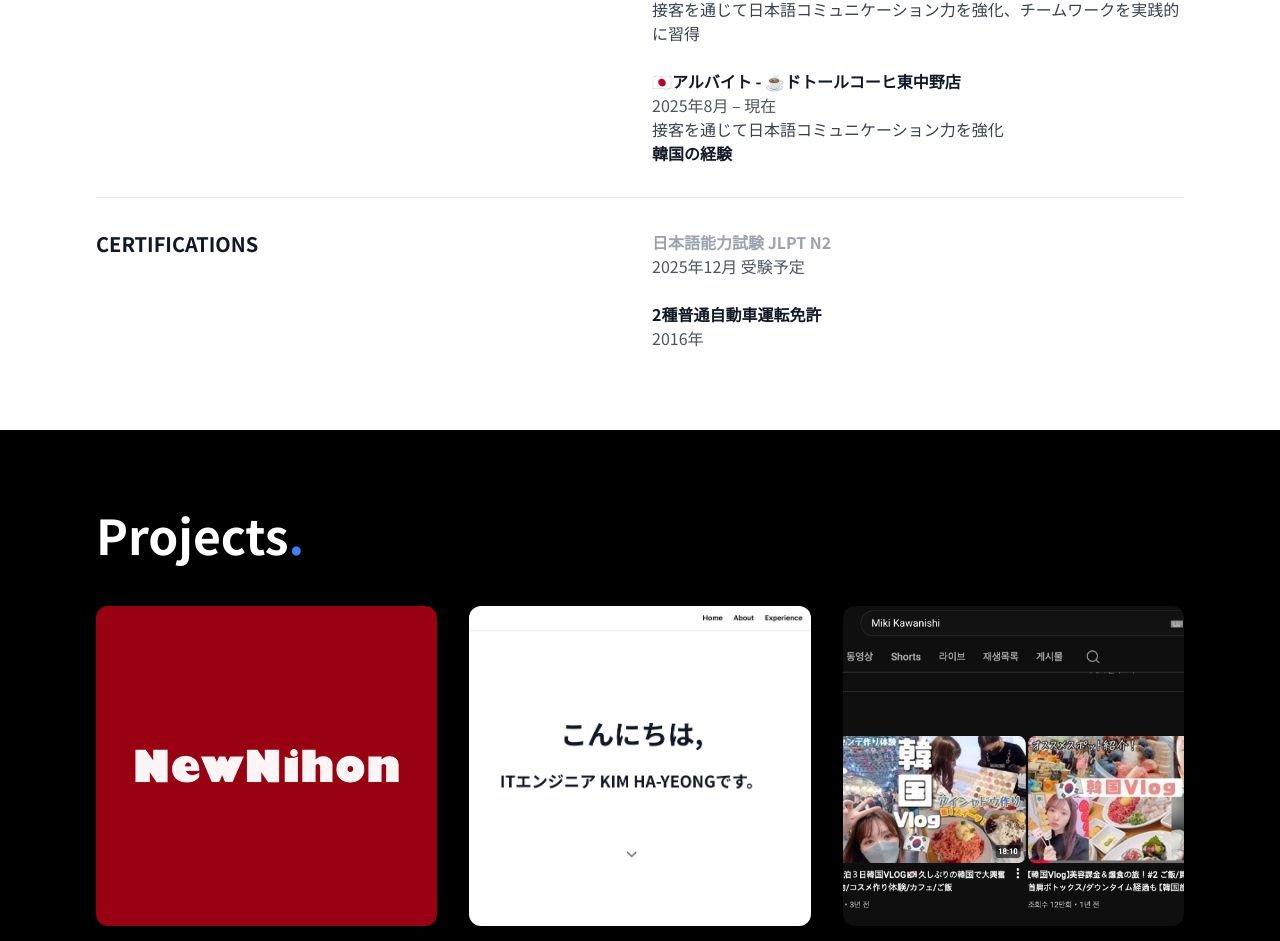
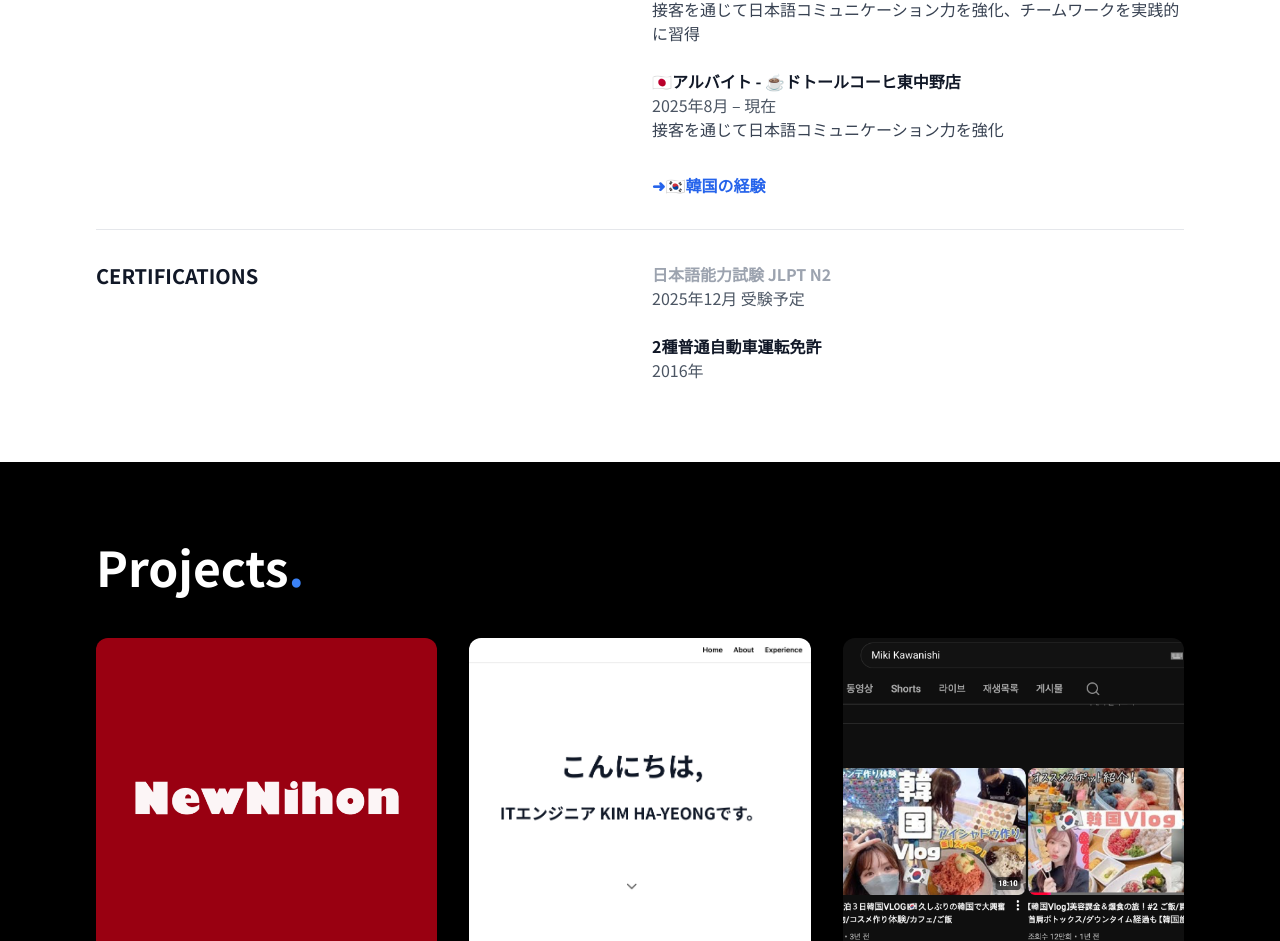
Before and after one commit to khyiao0829/Portfolio, a React (Create React App) app: page / in a window 1280 px wide. Shown: the part 2836-3777 px from the top of the page. Built offline with nearby package versions, Linux system fonts and the light colour scheme.

Commit message:
add link

```diff
--- a/src/components/Experience.jsx
+++ b/src/components/Experience.jsx
@@ -67,8 +67,8 @@ export default function ExperienceSection() {
                 接客を通じて日本語コミュニケーション力を強化
               </p>
                <Link to="/experiencedetail">
-              <p className="font-semibold hover:underline cursor-pointer">
-                韓国の経験
+              <p className="font-semibold text-blue-600 hover:underline cursor-pointer mt-8">
+                ➜🇰🇷韓国の経験
               </p>
             </Link>
             </div>
```
